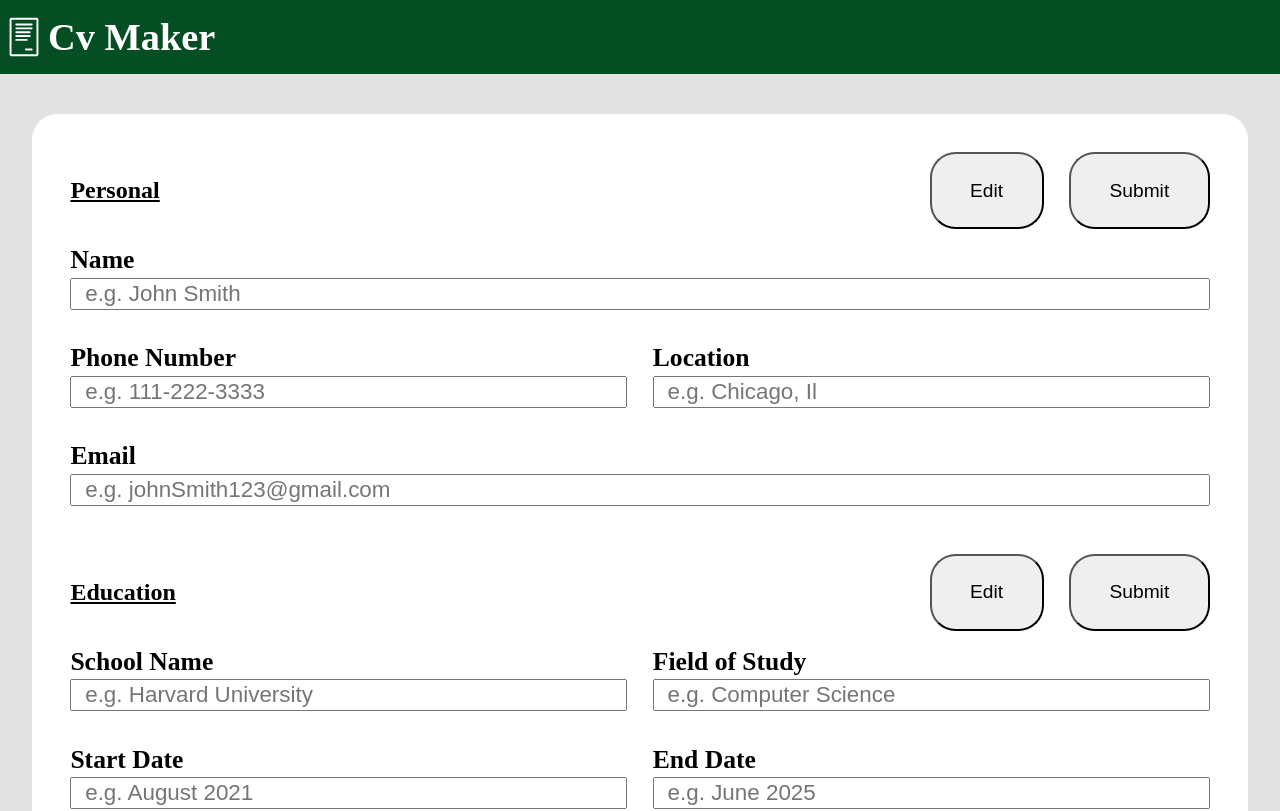
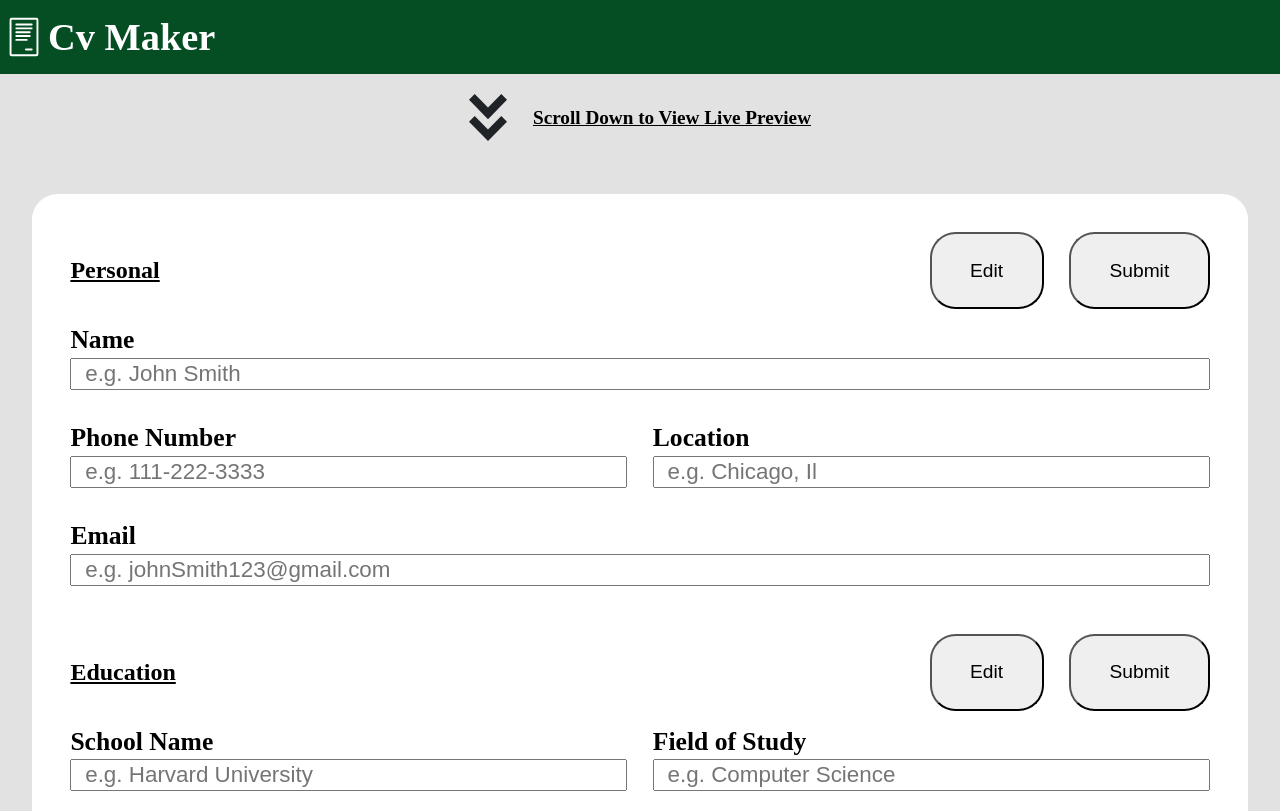
Before and after one commit to Salypse/cv-application, a React (Vite) app: page / in a window 1280 px wide. Shown: the top 811 px of the page. Built offline with nearby package versions, Linux system fonts and the light colour scheme.

Commit message:
Create a text component that instructs user to scroll to find the live preview section

```diff
--- a/src/App.css
+++ b/src/App.css
@@ -41,6 +41,26 @@ ul {
    width: auto;
    height: 6vh;
    padding: 0;
+}
+
+.scroll-text {
+   display: flex;
+   gap: 2vw;
+   align-items: center;
+   justify-content: center;
+
+   width: 100%;
+   padding: 1vw;
+   margin-top: 1vh;
+
+   text-decoration: underline;
+   font-weight: bold;
+   font-size: 1.2rem;
+}
+
+.scroll-text img {
+   width: 3vw;
+   height: auto;
 }
 
 .cv-info {
--- a/src/App.jsx
+++ b/src/App.jsx
@@ -1,6 +1,7 @@
 import { useState } from "react";
 
 import { CvSiteHeader } from "./CvSiteHeader";
+import { ScrollText } from "./ScrollText";
 import CvInfo from "./CvInfo";
 import { PreviewSection } from "./PreviewSection";
 
@@ -33,6 +34,7 @@ export function App() {
    return (
       <>
          <CvSiteHeader></CvSiteHeader>
+         <ScrollText></ScrollText>
          <CvInfo
             //Personal Input
             personalInputData={personalInputData}
--- /dev/null
+++ b/src/ScrollText.jsx
@@ -0,0 +1,10 @@
+import ScrollLogo from "./assets/img/scroll-down.svg";
+
+export function ScrollText() {
+   return (
+      <div className="scroll-text">
+         <img src={ScrollLogo}></img>
+         <p>Scroll Down to View Live Preview</p>
+      </div>
+   );
+}
```
Also changed, not shown: src/assets/img/scroll-down.svg (added).
